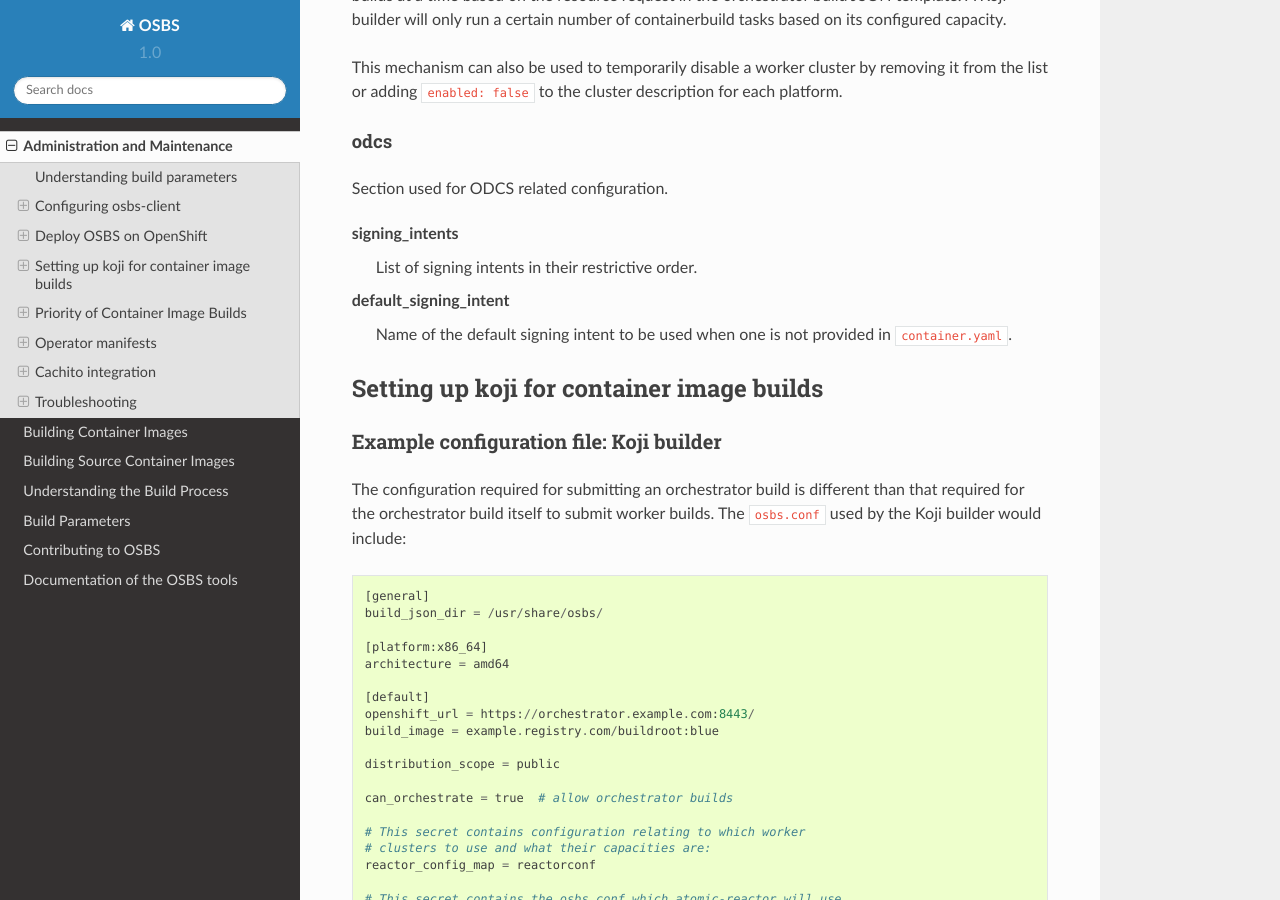
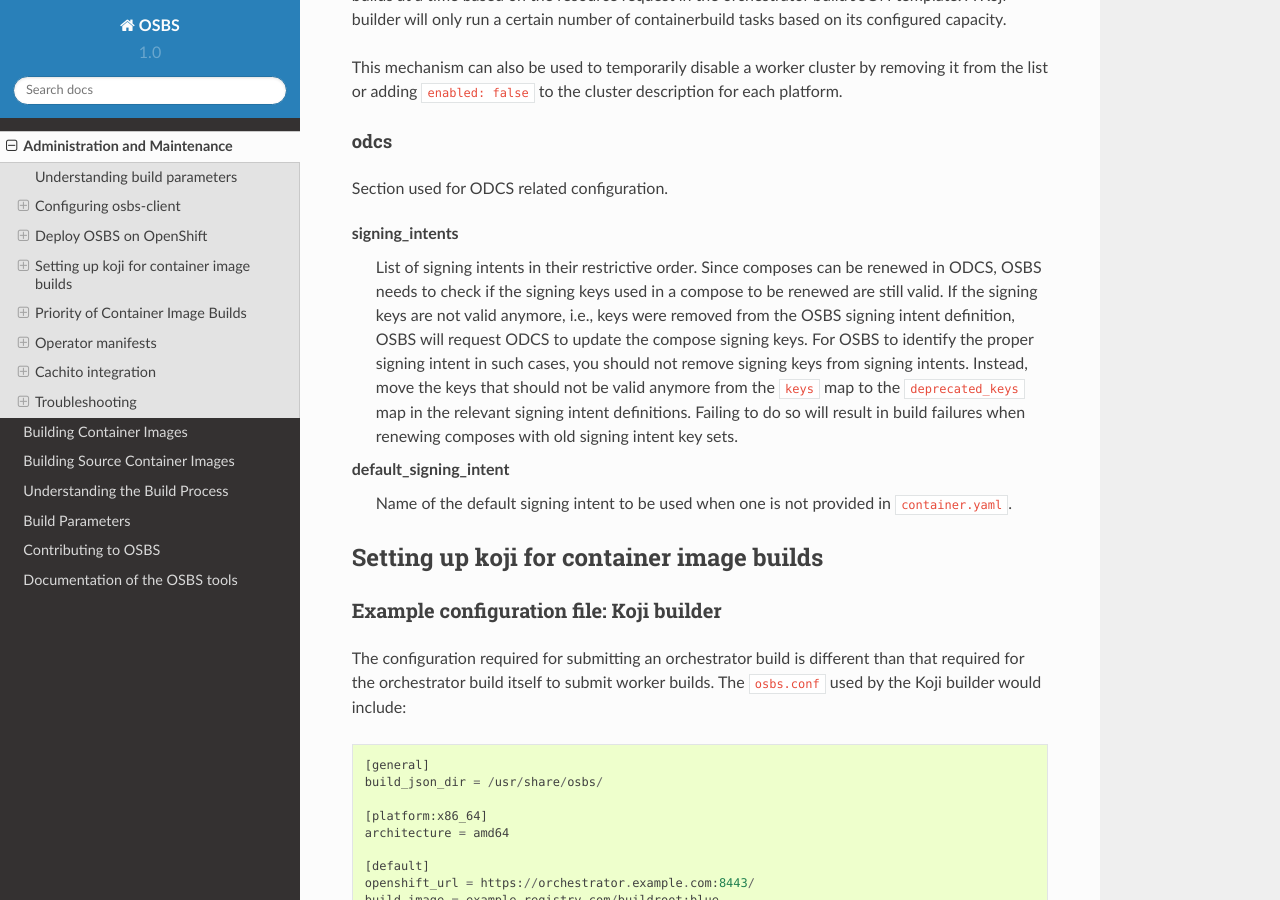
Before and after one commit to containerbuildsystem/osbs-docs, a Sphinx documentation site: the page built from docs/admins.rst, in a window 1280 px wide and 900 px high, scrolled down 3647 px. Built offline with Sphinx 7.4.7 and the Read the Docs theme 2.0.0, drawn with Linux system fonts in a browser that asks for light colours.

Commit message:
Document signing intent keys deprecation process
* OSBS-8824

Signed-off-by: Athos Ribeiro <athos@redhat.com>

```diff
--- a/docs/admins.rst
+++ b/docs/admins.rst
@@ -214,7 +214,16 @@
 Section used for ODCS related configuration.
 
 signing_intents
-  List of signing intents in their restrictive order.
+  List of signing intents in their restrictive order. Since composes can be
+  renewed in ODCS, OSBS needs to check if the signing keys used in a compose to
+  be renewed are still valid. If the signing keys are not valid anymore, i.e.,
+  keys were removed from the OSBS signing intent definition, OSBS will request
+  ODCS to update the compose signing keys. For OSBS to identify the proper
+  signing intent in such cases, you should not remove signing keys from signing
+  intents. Instead, move the keys that should not be valid anymore from the
+  ``keys`` map to the ``deprecated_keys`` map in the relevant signing intent
+  definitions. Failing to do so will result in build failures when renewing
+  composes with old signing intent key sets.
 
 default_signing_intent
   Name of the default signing intent to be used when one is not provided
```
